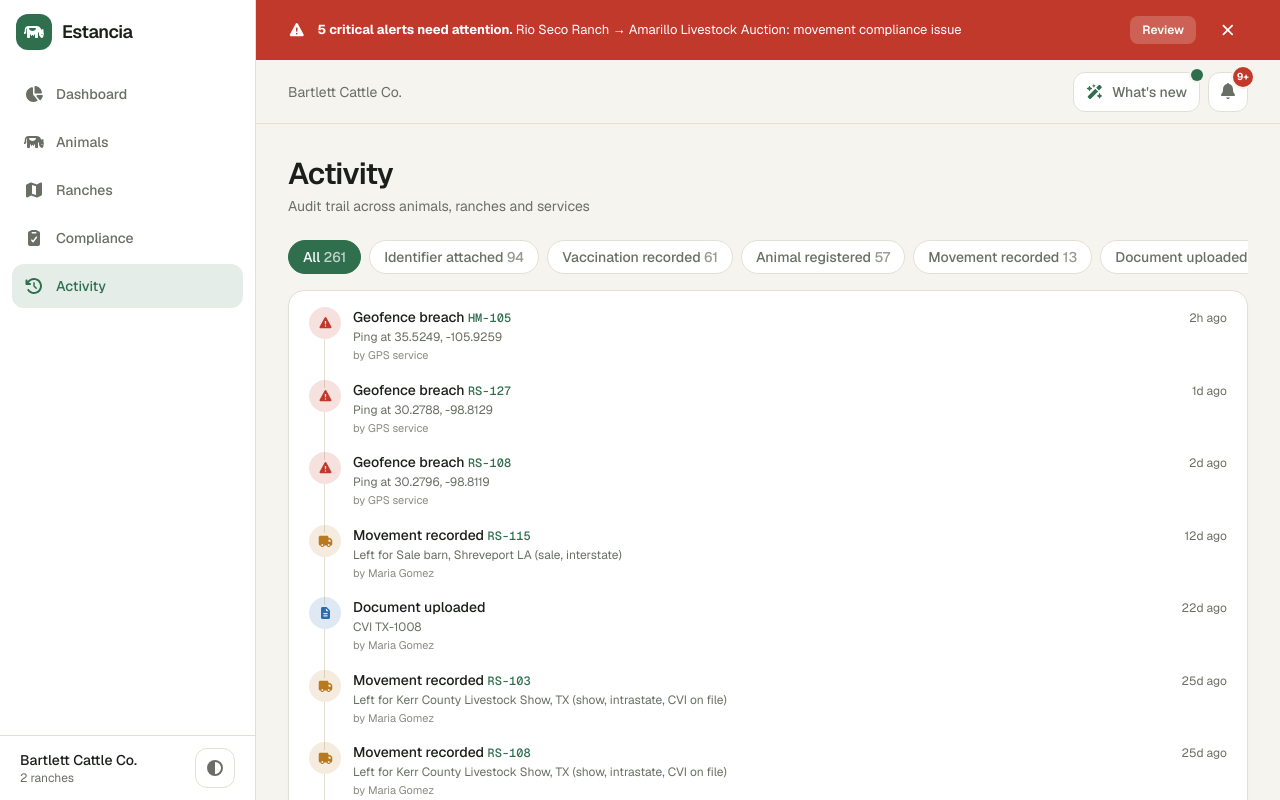
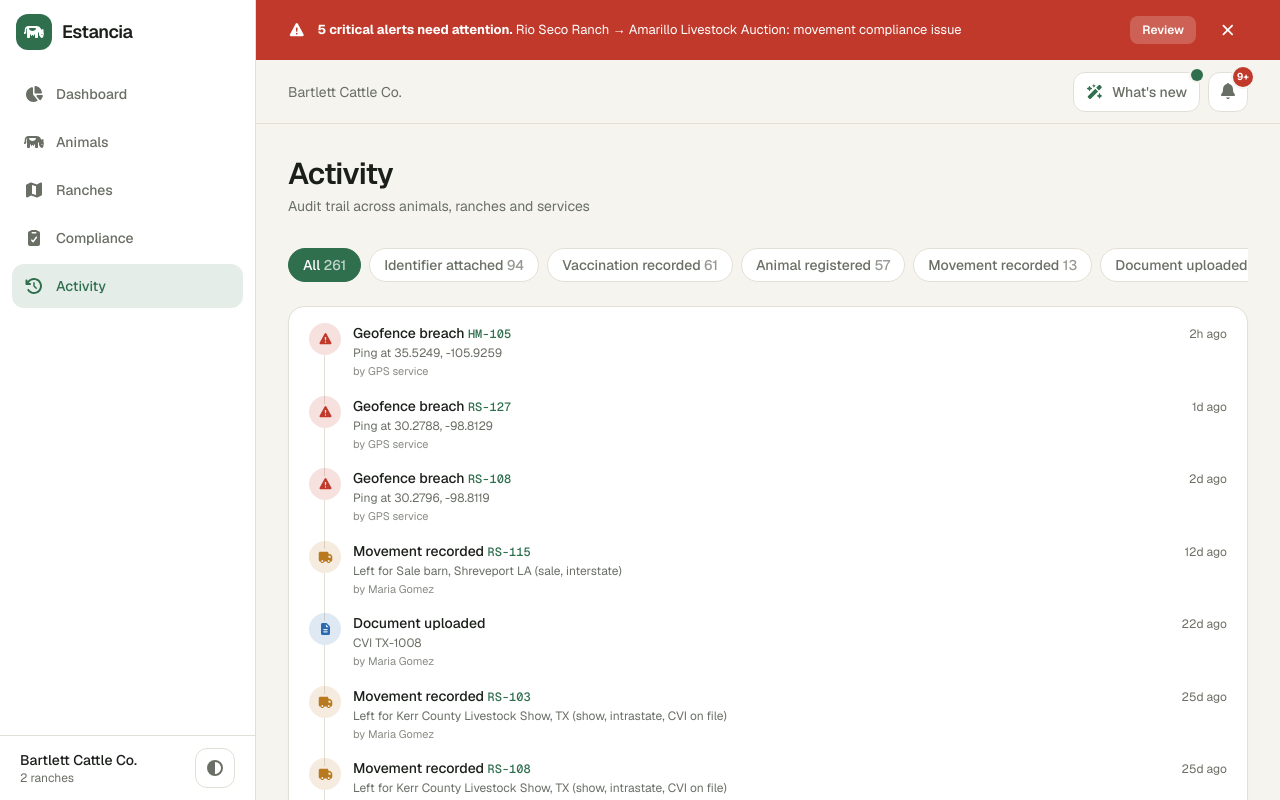
Before and after one commit to NickStrick/LivestockTracker, a Next.js app in the folder web/: page /activity in a window 1280 px wide. Shown: the top 800 px of the page. Built offline with nearby package versions, Linux system fonts and the light colour scheme.

Commit message:
activity tab padding

```diff
--- a/web/src/components/ActivityFeed.tsx
+++ b/web/src/components/ActivityFeed.tsx
@@ -24,7 +24,7 @@ export function ActivityFeed({ events, tags }: { events: AuditEventOut[]; tags:
   return (
     <div className="space-y-4">
       <div className="scroll-x -mx-4 px-4 sm:mx-0 sm:px-0">
-        <div className="flex w-max gap-2">
+        <div className="flex w-max gap-2 py-2">
           {[["all", events.length] as const, ...types].map(([t, n]) => (
             <button
               key={t}
```
